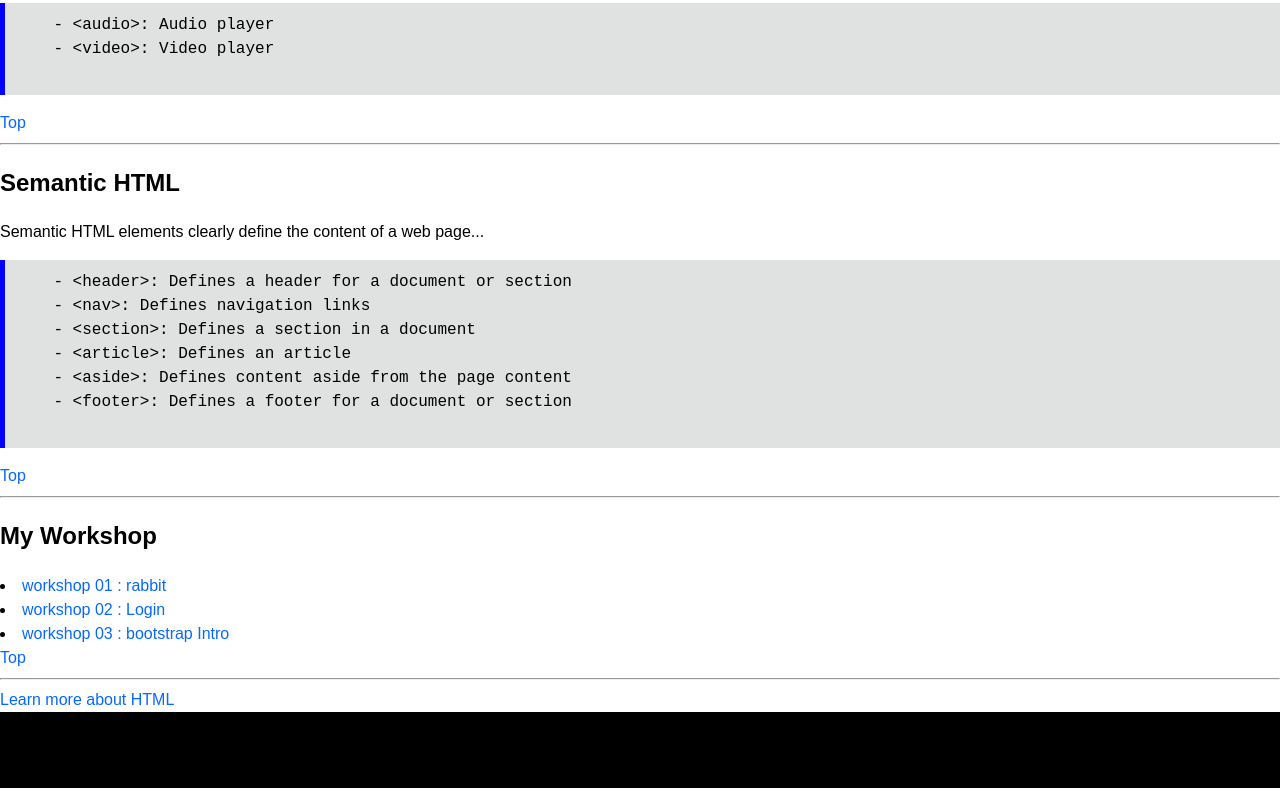
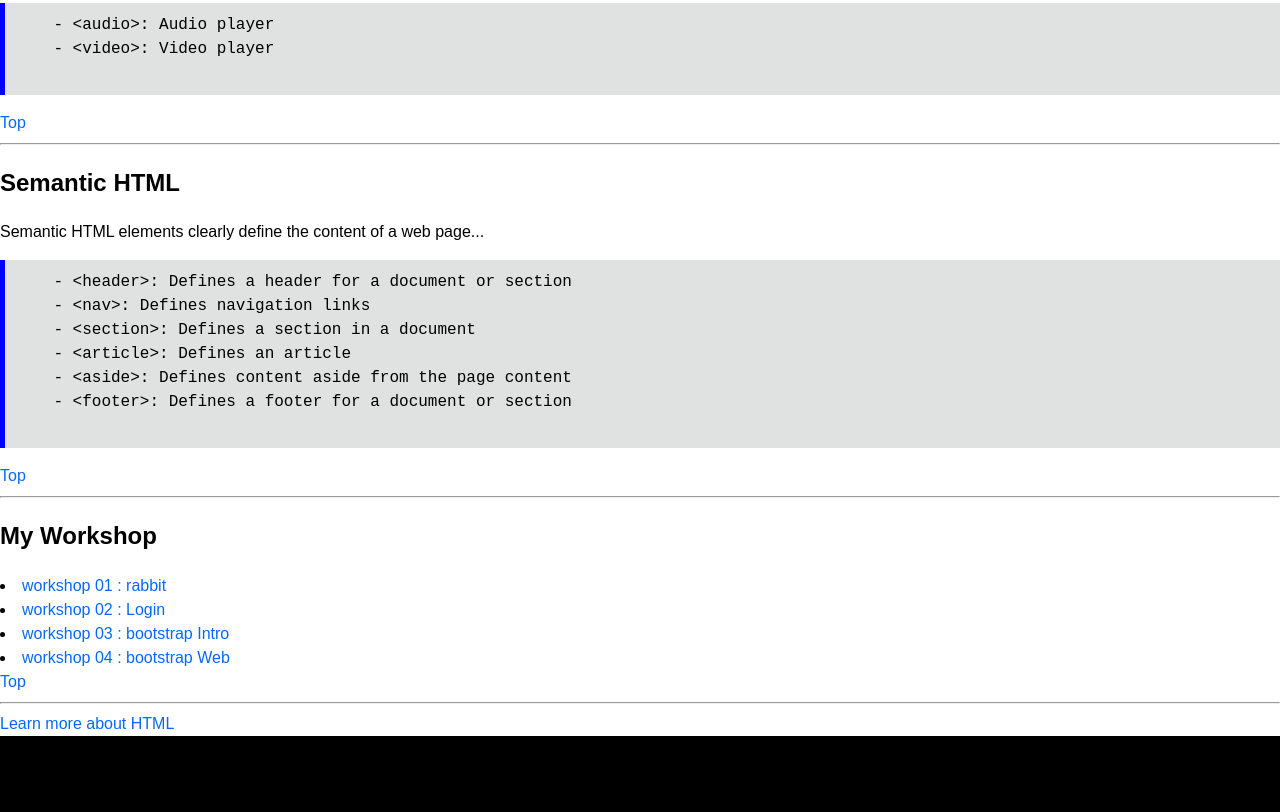
Before and after one commit to Pxlsnt/6645_First_web, a plain HTML site: page index.html in a window 1280 px wide. Shown: the part 8556-9368 px from the top of the page. Before the commit the page ends 9344 px from the top, so only its background shows below. Drawn offline with Linux system fonts and the light colour scheme.

Commit message:
Update index.html

```diff
--- a/index.html
+++ b/index.html
@@ -395,6 +395,7 @@
   <li><a href="W06_02_rabbit.html">workshop 01 : rabbit</a></li>
   <li><a href="W12_01_login.html">workshop 02 : Login</a></li>
   <li><a href="W15_01_bootstrapIntro.html">workshop 03 : bootstrap Intro</a></li>
+  <li><a href="W16_01_bootstrapWeb.html">workshop 04 : bootstrap Web</a></li>
 <a href="#Top"> Top</a>
   <hr>
   <a href="https://www.w3schools.com/">Learn more about HTML</a>
```
